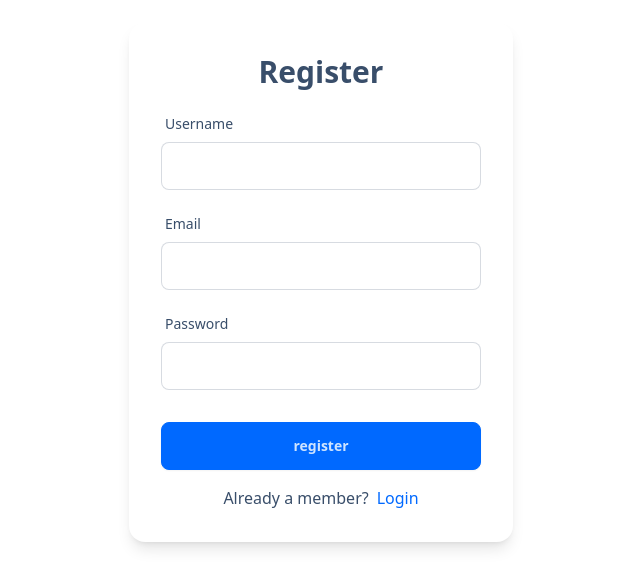
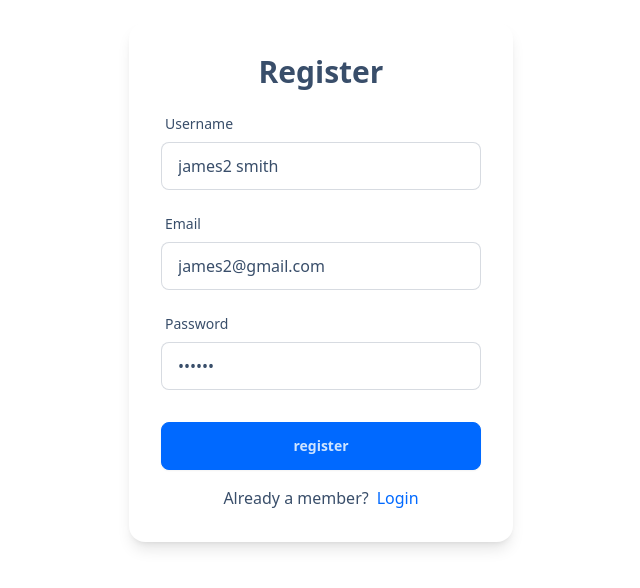
Before and after one commit to Omoefe-Ugboma/my-eproduct, a React (Vite) app: page /register in a window 1280 px wide. Shown: the part 118-706 px from the top of the page, without its empty margins (319-959 px from the left). Built offline with nearby package versions, Linux system fonts and the light colour scheme.

Commit message:
changing the input section for the register part

```diff
--- a/src/App.jsx
+++ b/src/App.jsx
@@ -72,7 +72,8 @@ const router = createBrowserRouter([
   {
     path:'/register',
     element: <Register/>,
-    errorElement:<Error/>
+    errorElement:<Error/>,
+    action: registerAction,
   }
 ]);
 
--- a/src/pages/Register.jsx
+++ b/src/pages/Register.jsx
@@ -1,7 +1,7 @@
 import { FormInput, SubmitBtn} from '../components';
 import { Form, Link } from 'react-router-dom';
 
-export const action = async () =>{
+export const action = async ({ request }) =>{
   return null;
 };
 
@@ -11,9 +11,24 @@ const Register = () => {
           <h4 className='text-center text-3xl font-bold'>
             Register
           </h4>
-          <FormInput type='text' label='username' name='username'/>
-          <FormInput type='email' label='email' name='email'/>
-          <FormInput type='password' label='password' name='password'/>
+          <FormInput
+             type='text'
+             label='username'
+             name='username'
+             defaultValue='james2 smith'
+             />
+          <FormInput
+             type='email'
+             label='email'
+             name='email'
+             defaultValue='james2@gmail.com'
+             />
+          <FormInput
+             type='password'
+             label='password'
+             name='password'
+             defaultValue='secret'
+             />
           <div className='mt-4'>
              <SubmitBtn text='register'/>
           </div>
```
